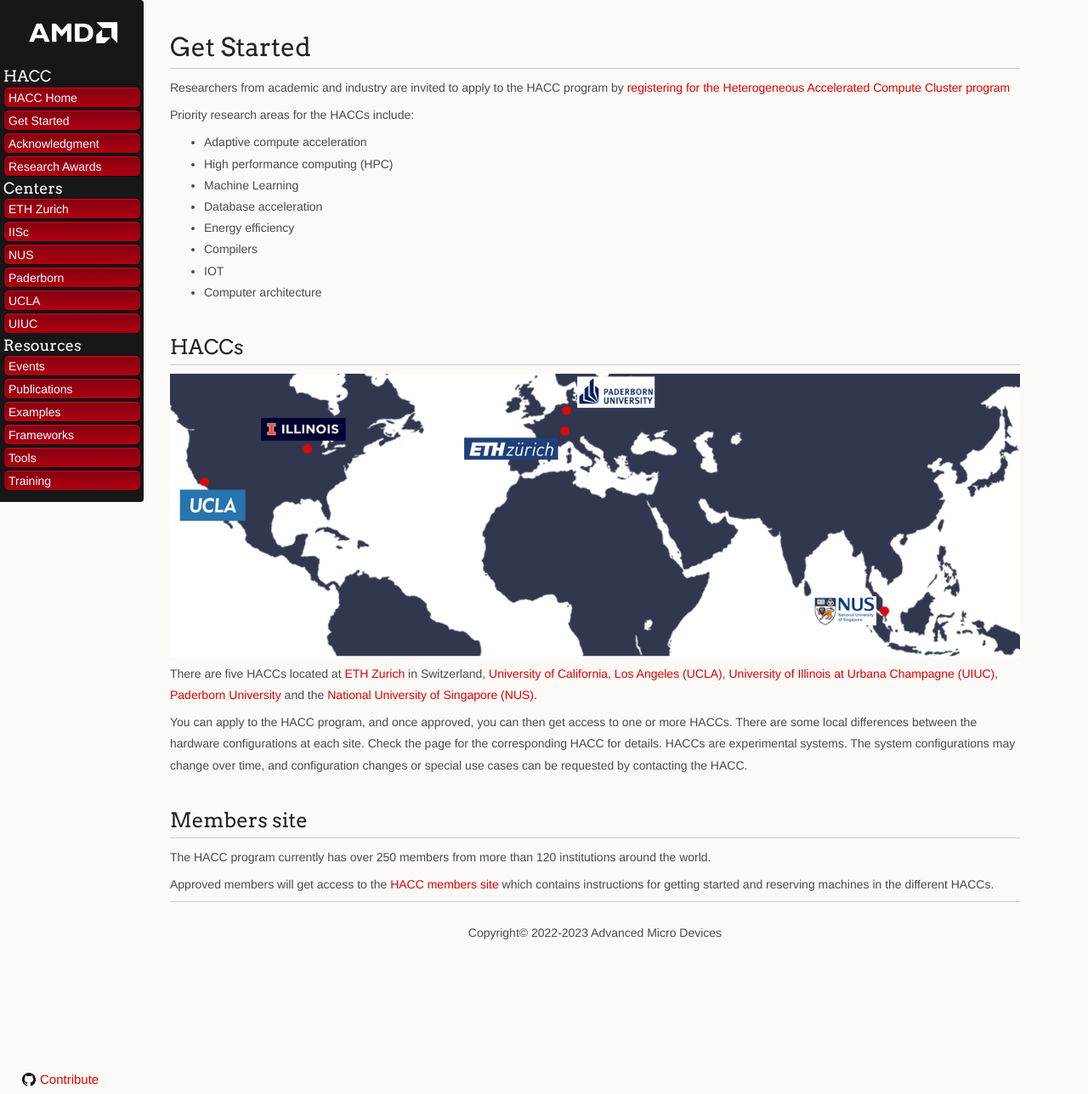
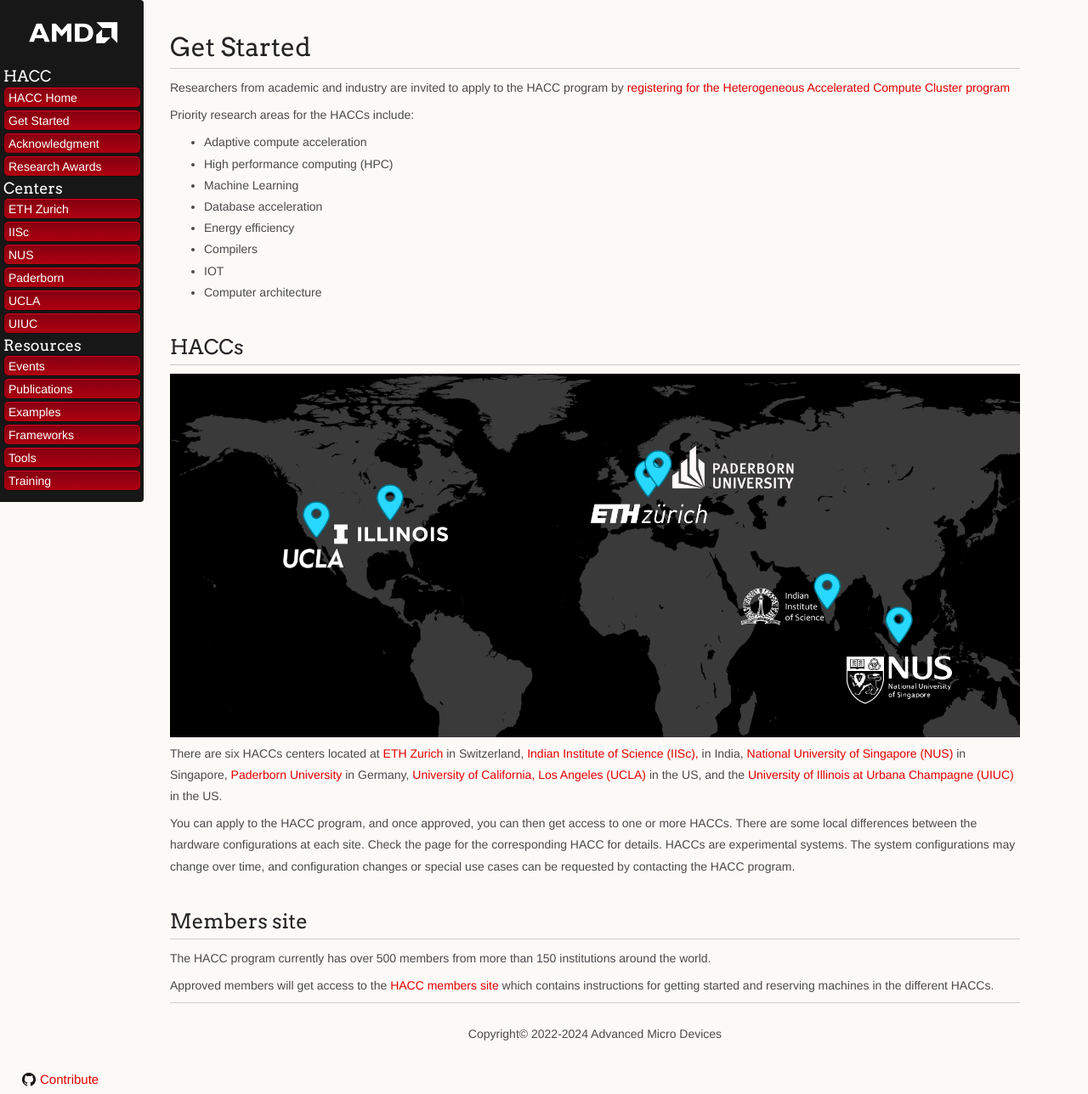
Before and after one commit to Xilinx/xacc, a Jekyll site: the page built from docs/get-started.md, in a window 1280 px wide and 1288 px high. Shown: the whole window at 85% size. Built offline with Jekyll 4.4.1, drawn with Linux system fonts in a browser that asks for light colours; nearby versions of some CDN libraries; our own code applies the rules of GitHub Pages for plain Markdown files.

Commit message:
Add IISc to get started (#102)

```diff
--- a/docs/get-started.md
+++ b/docs/get-started.md
@@ -17,15 +17,15 @@
 
 <img src="images/hacc_sites_world_map.png" alt="" class="responsive">
 
-There are five HACCs located at [ETH Zurich](ethz.md) in Switzerland, [University of California, Los Angeles (UCLA)](ucla.md), [University of Illinois at Urbana Champagne (UIUC)](uiuc.md), [Paderborn University](paderborn.md) and the [National University of Singapore (NUS)](nus.md).
+There are six HACCs centers located at [ETH Zurich](ethz.md) in Switzerland, [Indian Institute of Science (IISc),](iisc.md) in India, [National University of Singapore (NUS)](nus.md) in Singapore, [Paderborn University](paderborn.md) in Germany, [University of California, Los Angeles (UCLA)](ucla.md) in the US, and the [University of Illinois at Urbana Champagne (UIUC)](uiuc.md) in the US.
 
-You can apply to the HACC program, and once approved, you can then get access to one or more HACCs. There are some local differences between the hardware configurations at each site. Check the page for the corresponding HACC for details. HACCs are experimental systems.  The system configurations may change over time, and configuration changes or special use cases can be requested by contacting the HACC.
+You can apply to the HACC program, and once approved, you can then get access to one or more HACCs. There are some local differences between the hardware configurations at each site. Check the page for the corresponding HACC for details. HACCs are experimental systems.  The system configurations may change over time, and configuration changes or special use cases can be requested by contacting the HACC program.
 
 ## Members site
 
-The HACC program currently has over 250 members from more than 120 institutions around the world.
+The HACC program currently has over 500 members from more than 150 institutions around the world.
 
 Approved members will get access to the [HACC members site](https://account.amd.com/en/member/aup_research_clusters.html) which contains instructions for getting started and reserving machines in the different HACCs.
 
 ---------------------------------------
-<p class="copyright">Copyright&copy; 2022-2023 Advanced Micro Devices</p>
+<p class="copyright">Copyright&copy; 2022-2024 Advanced Micro Devices</p>
```
Also changed, not shown: docs/images/hacc_sites_world_map.png.
